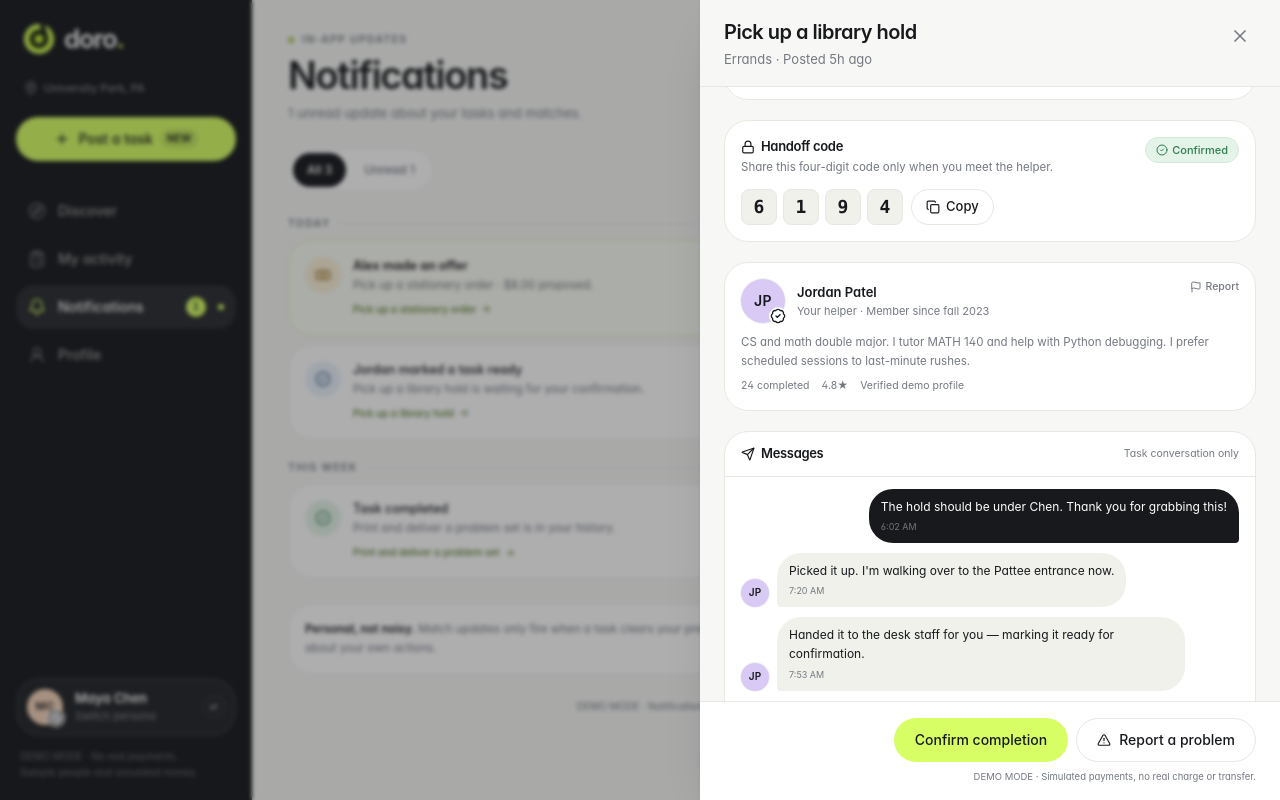
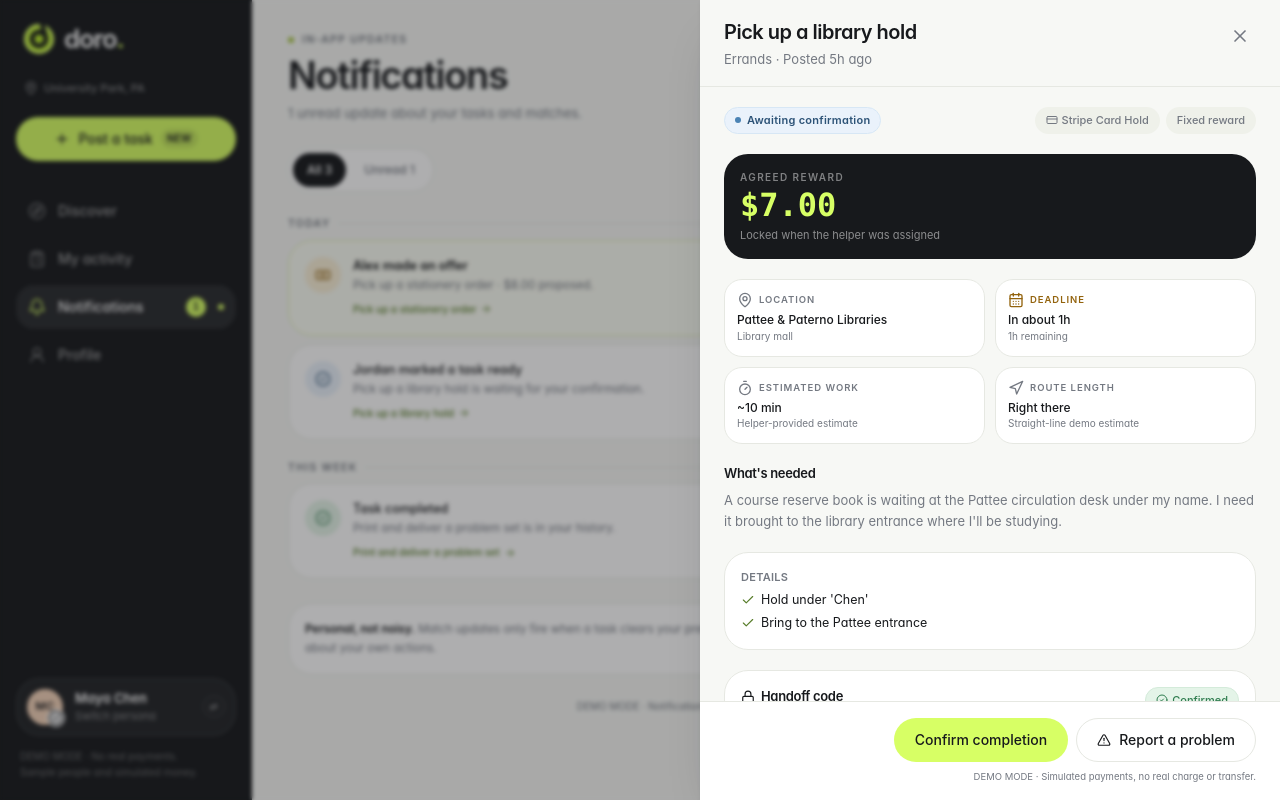
Before and after one commit to WOMM-PSU/doro, a Next.js app: page /notifications in a window 1280 px wide. Both pictures are taken after a click on the button 766 px from the left and 391 px from the top of the page. Built offline with nearby package versions, Linux system fonts and the light colour scheme.

Commit message:
Open tasks at the top instead of jumping to the conversation
Co-Authored-By: Claude Opus 5.5 <noreply@anthropic.com>

```diff
--- a/src/components/task-detail.tsx
+++ b/src/components/task-detail.tsx
@@ -117,7 +117,7 @@ export function TaskDetailSheet() {
   const [handoffInput, setHandoffInput] = useState("");
   const [handoffError, setHandoffError] = useState<string | null>(null);
   const [messageBody, setMessageBody] = useState("");
-  const messagesEndRef = useRef<HTMLDivElement>(null);
+  const messagesRef = useRef<HTMLDivElement>(null);
 
   const taskId = task?.id;
   useEffect(() => {
@@ -146,10 +146,13 @@ export function TaskDetailSheet() {
     // eslint-disable-next-line react-hooks/exhaustive-deps
   }, [open, task?.id, task?.helperId, user.id, messages.length, store]);
 
+  // Scroll only the message list itself; scrollIntoView would also scroll the
+  // sheet and open the task halfway down at the chat.
   useEffect(() => {
-    if (!open) return;
-    messagesEndRef.current?.scrollIntoView({ block: "nearest" });
-  }, [messages.length, open]);
+    const list = messagesRef.current;
+    if (!open || !list) return;
+    list.scrollTop = list.scrollHeight;
+  }, [messages.length, open, taskId]);
 
   // This hook must run on every render, before the early return, so the hook
   // order stays stable when a task is opened or closed.
@@ -688,7 +691,7 @@ export function TaskDetailSheet() {
                 </h3>
                 <span className="text-[10.5px] text-muted">Task conversation only</span>
               </div>
-              <div className="max-h-[280px] space-y-2.5 overflow-y-auto px-4 py-3">
+              <div ref={messagesRef} className="max-h-[280px] space-y-2.5 overflow-y-auto px-4 py-3">
                 {messages.length === 0 ? (
                   <p className="py-4 text-center text-[11.5px] text-muted">
                     No messages yet. Say hello and confirm the details.
@@ -732,7 +735,6 @@ export function TaskDetailSheet() {
                     );
                   })
                 )}
-                <div ref={messagesEndRef} />
               </div>
               {canMessage ? (
                 <form onSubmit={sendMessage} className="flex items-end gap-2 border-t border-line p-3">
```
